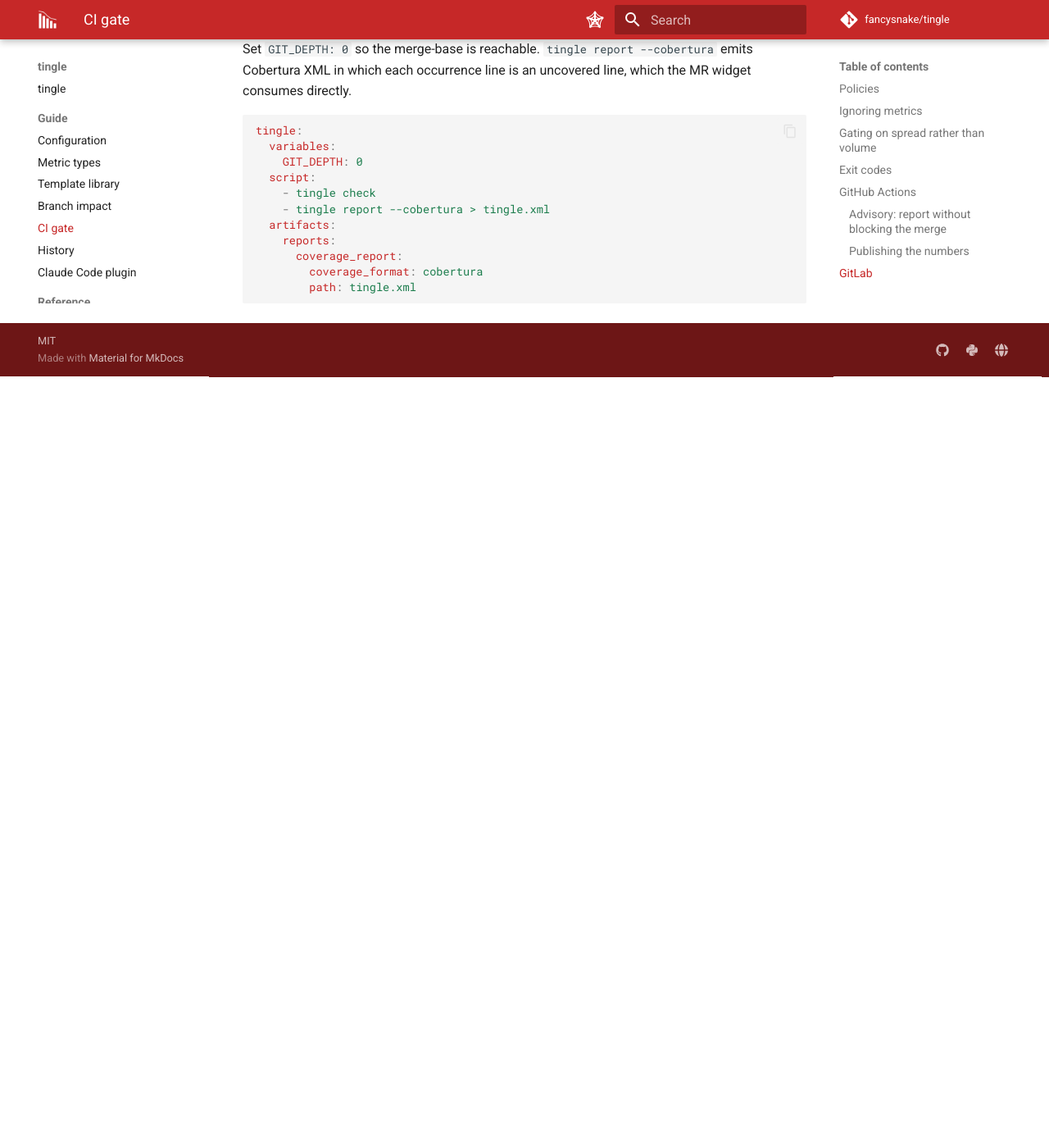
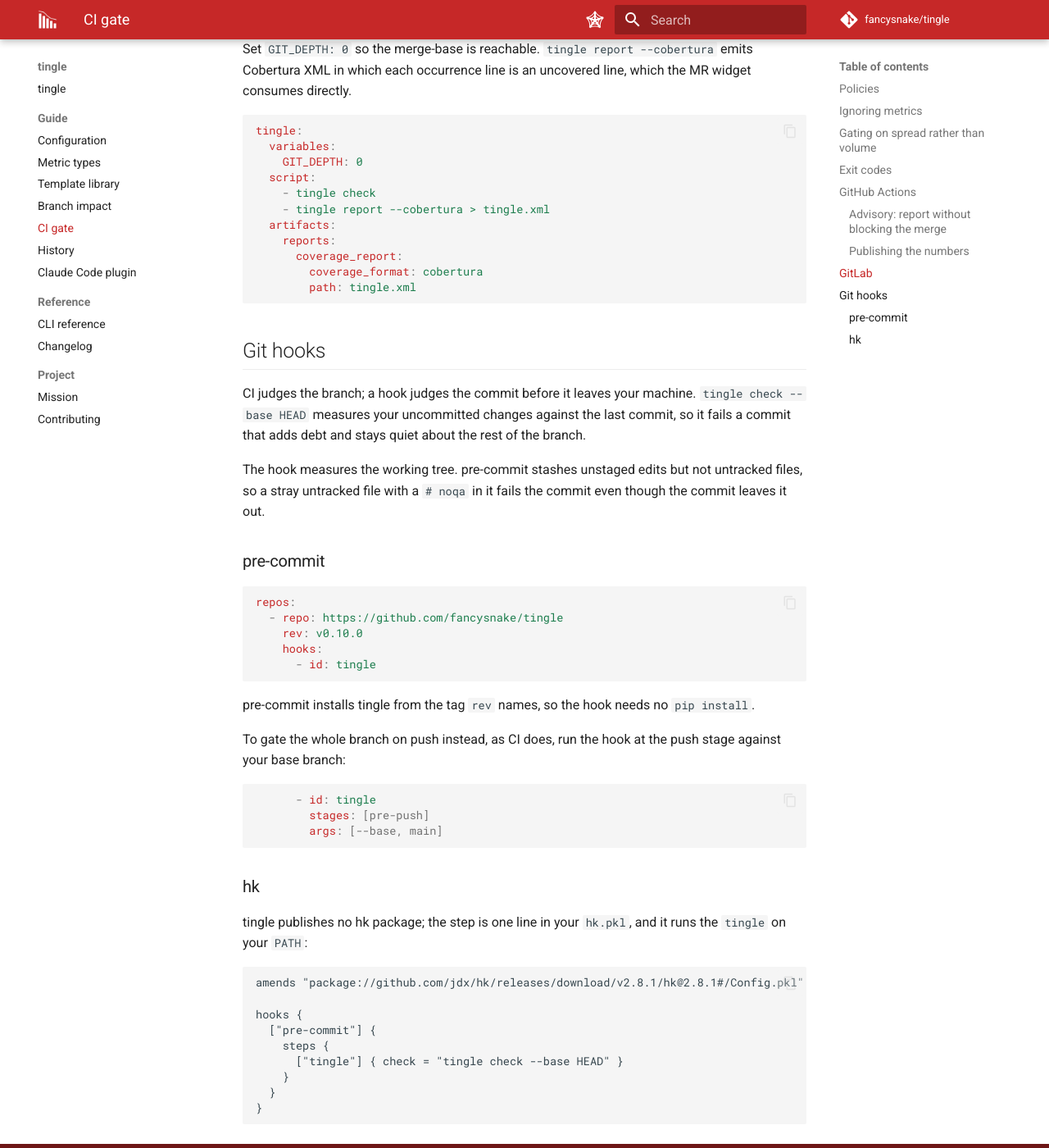
Before and after one commit to fancysnake/tingle, an MkDocs documentation site: the page built from docs/check.md, in a window 1280 px wide and 1400 px high, scrolled down 3387 px. Shown: the whole window at 82% size. Built offline with MkDocs 1.6.1 and Material for MkDocs 9.7.7, drawn with Linux system fonts in a browser that asks for light colours; comment, search, counter and statistics services are not loaded; before the commit the page ends 3846 px from its top, so only the background shows below that.

Commit message:
feat: add a pre-commit hook and document an hk step
The hook runs `tingle check --base HEAD`: it judges the commit, not the
branch, which CI already gates. Untracked files count, since pre-commit
does not stash them. hk gets a documented one-line step rather than a
published Pkl package, which would need a build and upload per release.

Co-Authored-By: Claude Opus 5.5 (1M context) <noreply@anthropic.com>

````diff
--- a/docs/check.md
+++ b/docs/check.md
@@ -172,3 +172,53 @@ tingle:
         coverage_format: cobertura
         path: tingle.xml
 ```
+
+## Git hooks
+
+CI judges the branch; a hook judges the commit before it leaves your machine.
+`tingle check --base HEAD` measures your uncommitted changes against the last
+commit, so it fails a commit that adds debt and stays quiet about the rest of
+the branch.
+
+The hook measures the working tree. pre-commit stashes unstaged edits but not
+untracked files, so a stray untracked file with a `# noqa` in it fails the
+commit even though the commit leaves it out.
+
+### pre-commit
+
+```yaml
+repos:
+  - repo: https://github.com/fancysnake/tingle
+    rev: v0.10.0
+    hooks:
+      - id: tingle
+```
+
+pre-commit installs tingle from the tag `rev` names, so the hook needs no
+`pip install`.
+
+To gate the whole branch on push instead, as CI does, run the hook at the push
+stage against your base branch:
+
+```yaml
+      - id: tingle
+        stages: [pre-push]
+        args: [--base, main]
+```
+
+### hk
+
+tingle publishes no hk package; the step is one line in your `hk.pkl`, and it
+runs the `tingle` on your `PATH`:
+
+```pkl
+amends "package://github.com/jdx/hk/releases/download/v2.8.1/hk@2.8.1#/Config.pkl"
+
+hooks {
+  ["pre-commit"] {
+    steps {
+      ["tingle"] { check = "tingle check --base HEAD" }
+    }
+  }
+}
+```
````
Also changed, not shown: .pre-commit-hooks.yaml (added, +7 -0 lines), CHANGELOG.md (+5 -0 lines).
